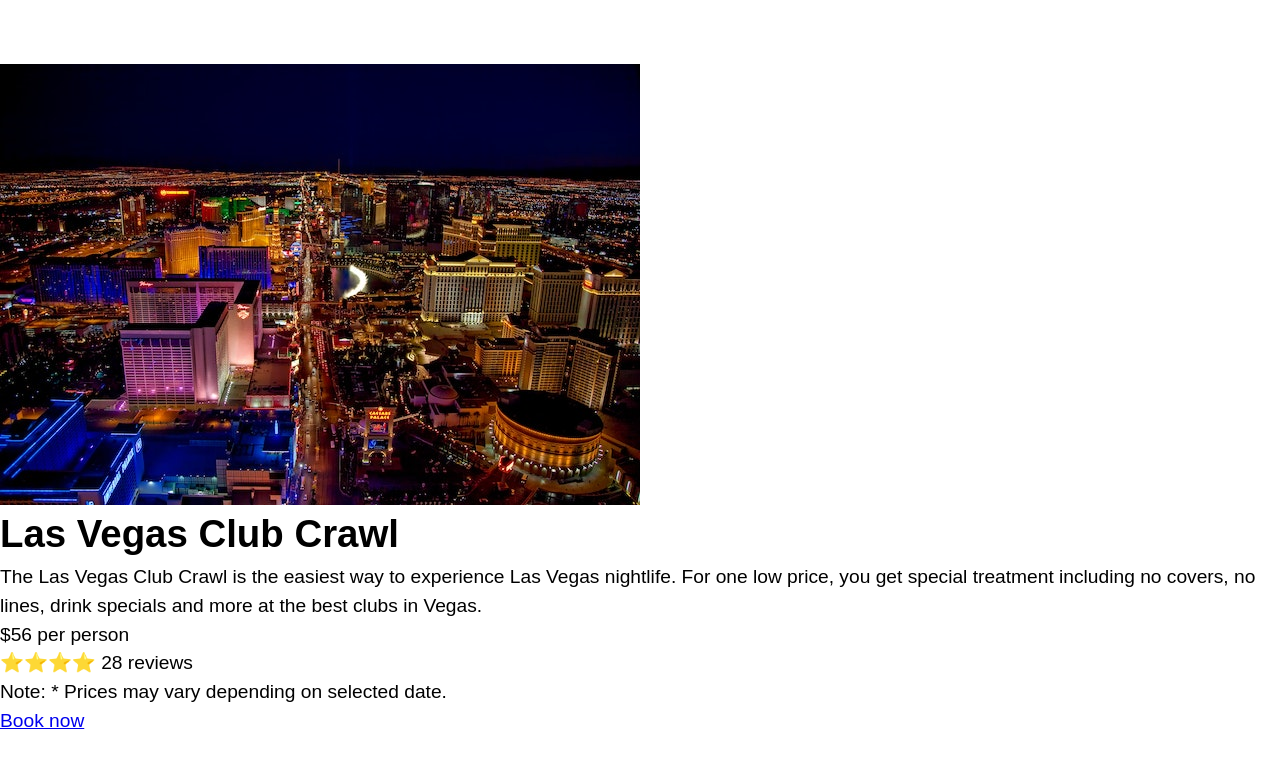
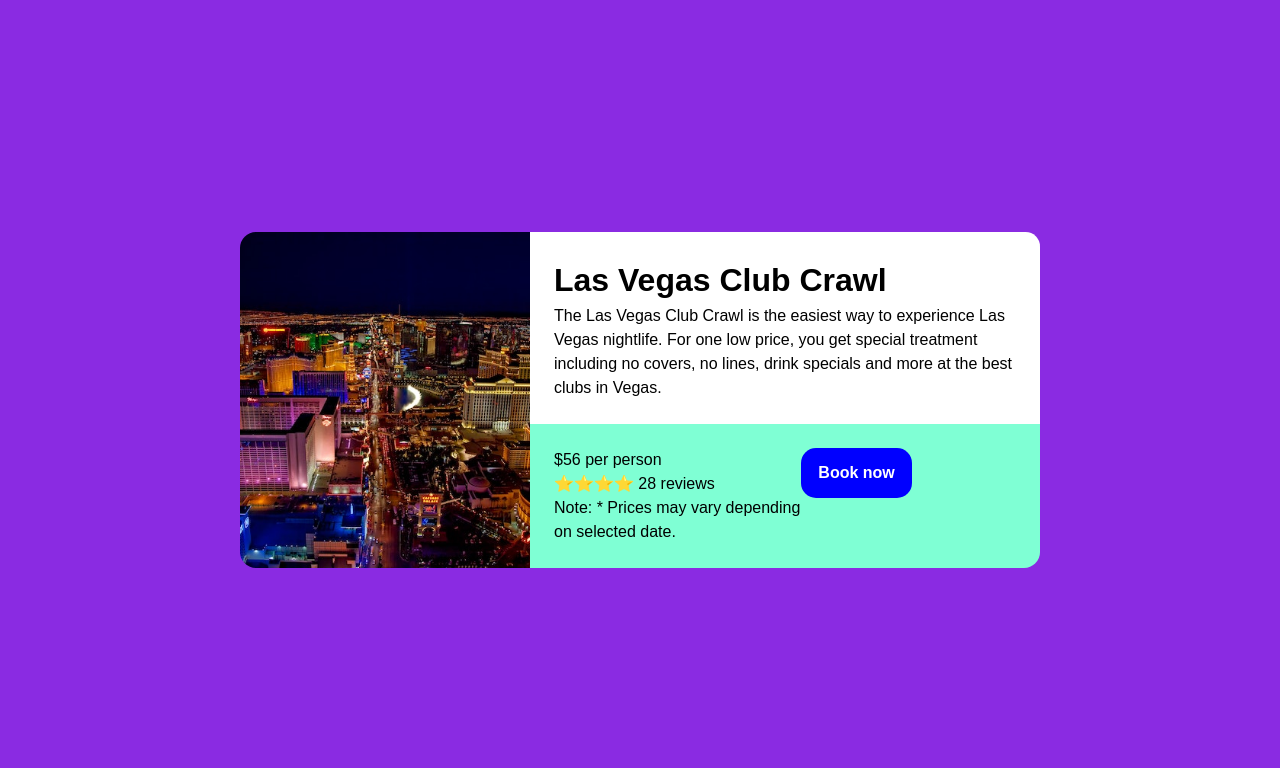
Before and after one commit to irm1005-itec1005-fall-2023/tutorial-exercise-06-thisfeelsimpossible, a plain HTML site: page index.html in a window 1280 px wide. Drawn offline with Linux system fonts and the light colour scheme.

Commit message:
we tried dawg

```diff
--- a/index.html
+++ b/index.html
@@ -43,11 +43,15 @@
       <div class="card--container">
 
         <!-- Image -->
+        <div class="vegas">
         <img src="images/vegas.jpg" alt="Vegas skyline" />
+        </div>
 
         <!-- Content -->
+        <div class="content">
 
         <!-- Top -->
+        <div class="topstuff">
         <h1>Las Vegas Club Crawl</h1>
 
         <p>
@@ -55,19 +59,30 @@
           nightlife. For one low price, you get special treatment including no
           covers, no lines, drink specials and more at the best clubs in Vegas.
         </p>
+          </div>
 
         <!-- Bottom -->
+        <div class="bottom">
 
         <!-- Bottom Right -->
+        <div class="bottomright">
         <p><span>$56</span> per person</p>
 
         <p>⭐️⭐️⭐️⭐️ 28 reviews</p>
 
         <p><span class="sr-only">Note: </span>* Prices may vary depending on selected date.</p>
 
+      </div>
+
         <!-- Bottom Left -->
-        <a href="#">Book now</a>
+        <div class="bottomleft">
 
+          <a class="button" href="#">Book now</a>
+
+
+           </div>
+          </div>
+        </div>
       </div>
 
     </main>
--- a/style.css
+++ b/style.css
@@ -6,14 +6,108 @@
 
 
 html {
-  font-size: 1.2rem;
+  font-size: 1.0rem;
+
 }
 
 body {
   font-family: Arial, Helvetica, sans-serif;
+  background-color: blueviolet;
 
   /* Flex directives */
   display: flex;
   justify-content: center;
   align-items: center;
+
 }
+
+main {
+  margin: 2rem;
+}
+
+
+.card--container {
+display: flex;
+flex-wrap: nowrap;
+border-radius: 1rem;
+min-width: 550px;
+max-width: 800px;
+}
+
+.vegas {
+  align-self: stretch;
+}
+
+.vegas img {
+  width: 290px;
+  height: 100%;
+  border-top-left-radius: 1rem;
+  border-bottom-left-radius: 1rem;
+  object-fit: cover;
+  object-position: center;
+
+}
+
+
+.content {
+flex-grow: 1;
+
+display: flex;
+flex-direction: column;
+justify-content: space-between;
+flex: 1;
+
+}
+
+
+.topstuff {
+  padding: 1.5rem;
+  background-color: white;
+  border-top-right-radius: 0.9rem;
+}
+
+
+
+.bottom {
+  padding: 1.5rem;
+  font-size: 1rem;
+  border-bottom-right-radius: 1rem;
+  background-color: aquamarine;
+  display: flex;
+  flex-direction: row;
+  justify-content: space-between;
+}
+
+
+.bottomright {
+  align-self: flex-start;
+}
+
+.bottomleft {
+ width: 70%;
+}
+
+/*
+.details {
+  padding: 1rem;
+  display: flex;
+  flex-direction: row;
+  justify-content: space-between;
+  flex: 1;
+}
+*/
+
+.button {
+  display: inline-block;
+  border-radius: 15px;
+  padding: 13px 17px;
+  background-color: blue;
+  font-size: 1rem;
+  color:white;
+  text-decoration: none;
+  font-weight: 700;
+}
+
+.button:hover {
+background-color: black;
+}
```
